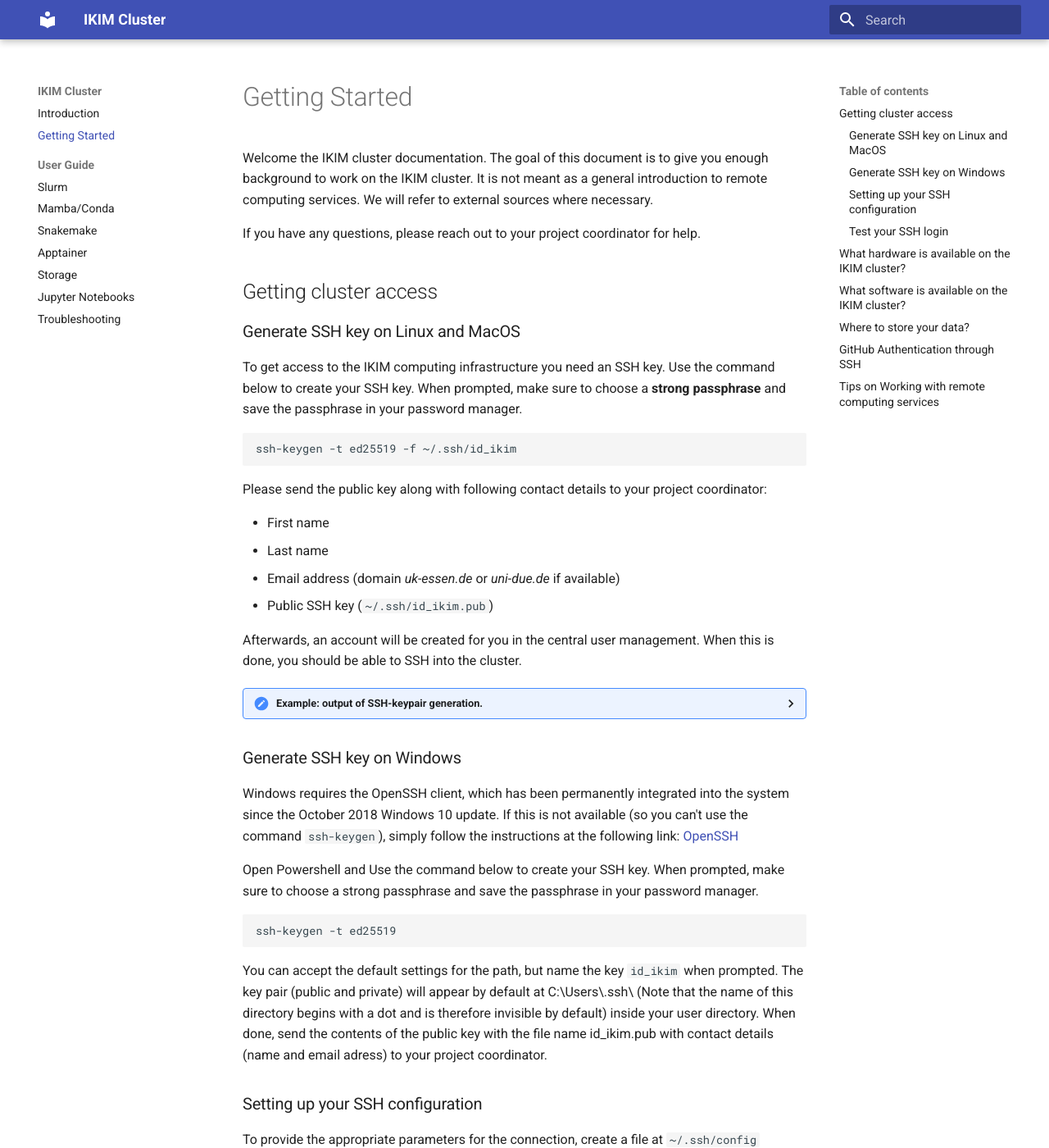
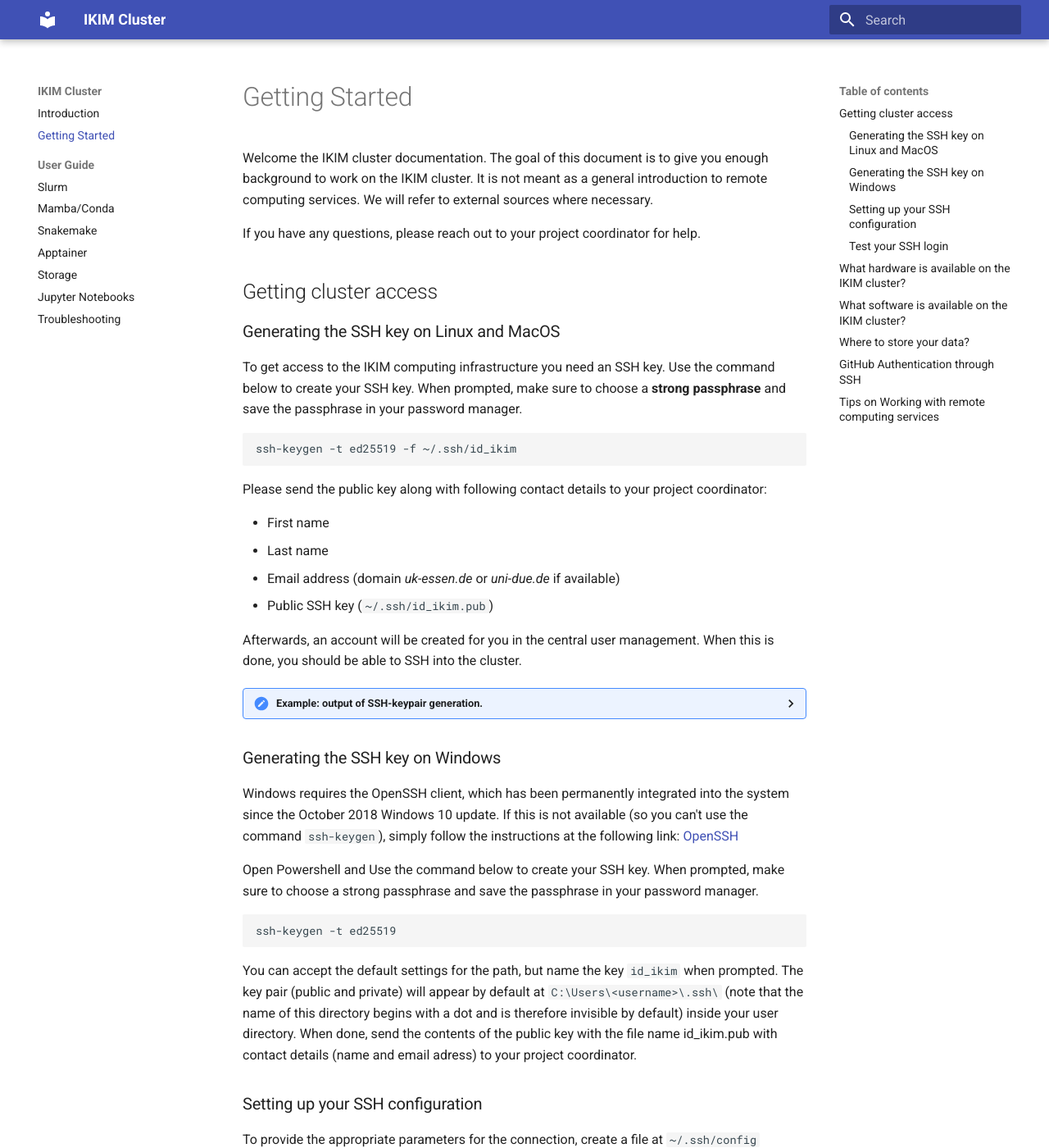
Before and after one commit to IKIM-Essen/ClusterDocs, an MkDocs documentation site: the page built from docs/getting-started.md, in a window 1280 px wide and 1400 px high. Shown: the whole window at 82% size. Built offline with MkDocs 1.6.1 and Material for MkDocs 9.7.7, drawn with Linux system fonts in a browser that asks for light colours.

Commit message:
Small edits for uniformity

````diff
--- a/docs/getting-started.md
+++ b/docs/getting-started.md
@@ -6,7 +6,7 @@ If you have any questions, please reach out to your project coordinator for help
 
 ## Getting cluster access
 
-### Generate SSH key on Linux and MacOS
+### Generating the SSH key on Linux and MacOS
 
 To get access to the IKIM computing infrastructure you need an SSH key. Use the command below to create your SSH key. When prompted, make sure to choose a **strong passphrase** and save the passphrase in your password manager.
 
@@ -68,7 +68,7 @@ ssh-ed25519 [long random string] <user>@<host>
 
 </details>
 
-### Generate SSH key on Windows
+### Generating the SSH key on Windows
 
 Windows requires the OpenSSH client, which has been permanently integrated into the system since the October 2018 Windows 10 update. If this is not available (so you can't use the command `ssh-keygen`), simply follow the instructions at the following link: [OpenSSH](https://learn.microsoft.com/en-us/windows-server/administration/openssh/openssh_install_firstuse?tabs=gui#install-openssh-using-windows-settings)
 
@@ -78,7 +78,7 @@ Open Powershell and Use the command below to create your SSH key. When prompted,
 ssh-keygen -t ed25519
 ```
 
-You can accept the default settings for the path, but name the key `id_ikim` when prompted. The key pair (public and private) will appear by default at C:\Users\<username>\.ssh\ (Note that the name of this directory begins with a dot and is therefore invisible by default) inside your user directory. When done, send the contents of the public key with the file name id_ikim.pub with contact details (name and email adress) to your project coordinator.
+You can accept the default settings for the path, but name the key `id_ikim` when prompted. The key pair (public and private) will appear by default at `C:\Users\<username>\.ssh\` (note that the name of this directory begins with a dot and is therefore invisible by default) inside your user directory. When done, send the contents of the public key with the file name id_ikim.pub with contact details (name and email adress) to your project coordinator.
 
 ### Setting up your SSH configuration
 
````
